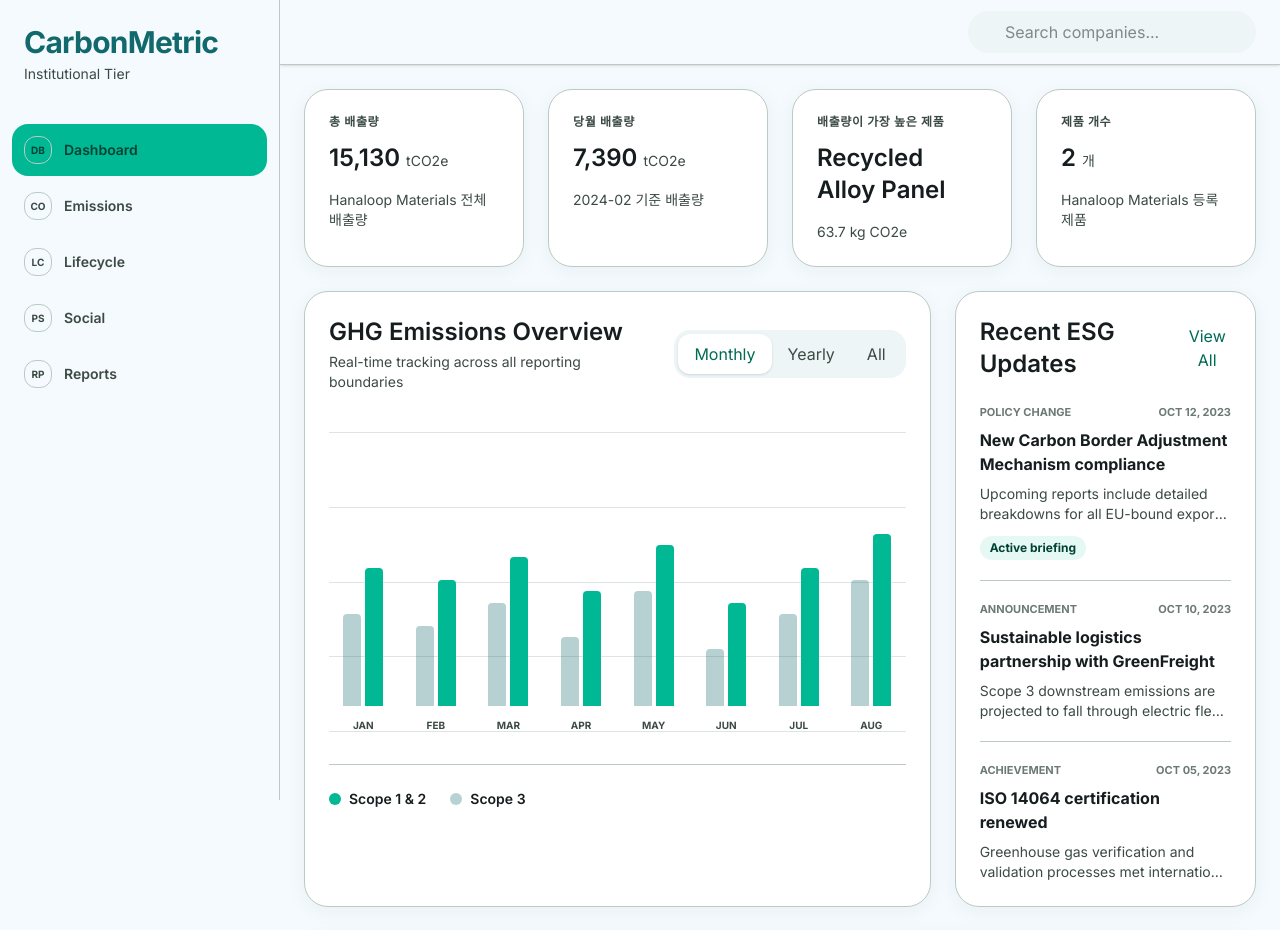
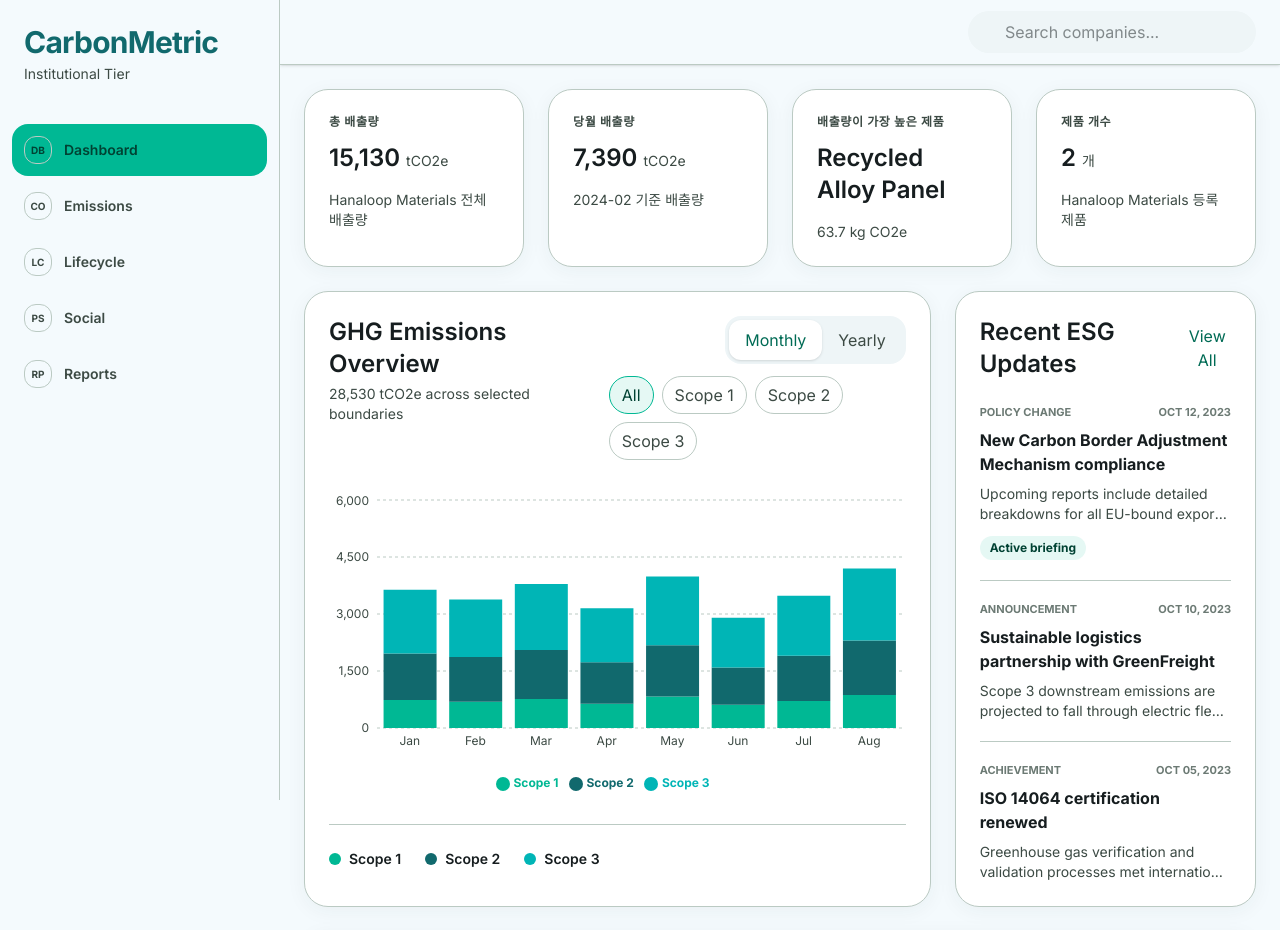
Before and after one commit to xode114kr1/hanaloop-demo, a Next.js app: page / in a window 1280 px wide. Shown: the top 930 px of the page. Built offline with nearby package versions, Linux system fonts and the light colour scheme.

Commit message:
feat: add emissions chart component

```diff
--- a/src/app/_components/EmissionsChart.tsx
+++ b/src/app/_components/EmissionsChart.tsx
@@ -1,75 +1,228 @@
-import { emissions } from "./dashboard-data";
+"use client";
+
+import { useMemo, useState } from "react";
+import {
+  Bar,
+  BarChart,
+  CartesianGrid,
+  Legend,
+  ResponsiveContainer,
+  Tooltip,
+  XAxis,
+  YAxis,
+} from "recharts";
+
+type ChartPeriod = "monthly" | "yearly";
+type ChartScope = "all" | "scope1" | "scope2" | "scope3";
+
+type EmissionsDataPoint = {
+  label: string;
+  scope1: number;
+  scope2: number;
+  scope3: number;
+};
+
+const monthlyEmissions: EmissionsDataPoint[] = [
+  { label: "Jan", scope1: 740, scope2: 1220, scope3: 1680 },
+  { label: "Feb", scope1: 690, scope2: 1180, scope3: 1510 },
+  { label: "Mar", scope1: 760, scope2: 1290, scope3: 1740 },
+  { label: "Apr", scope1: 640, scope2: 1090, scope3: 1420 },
+  { label: "May", scope1: 830, scope2: 1350, scope3: 1810 },
+  { label: "Jun", scope1: 610, scope2: 980, scope3: 1310 },
+  { label: "Jul", scope1: 710, scope2: 1190, scope3: 1580 },
+  { label: "Aug", scope1: 870, scope2: 1430, scope3: 1900 },
+];
+
+const yearlyEmissions: EmissionsDataPoint[] = [
+  { label: "2021", scope1: 10100, scope2: 16500, scope3: 23800 },
+  { label: "2022", scope1: 9600, scope2: 15800, scope3: 22400 },
+  { label: "2023", scope1: 8900, scope2: 14900, scope3: 21100 },
+  { label: "2024", scope1: 7700, scope2: 13700, scope3: 19500 },
+];
+
+const periodOptions: { label: string; value: ChartPeriod }[] = [
+  { label: "Monthly", value: "monthly" },
+  { label: "Yearly", value: "yearly" },
+];
+
+const scopeOptions: { label: string; value: ChartScope }[] = [
+  { label: "All", value: "all" },
+  { label: "Scope 1", value: "scope1" },
+  { label: "Scope 2", value: "scope2" },
+  { label: "Scope 3", value: "scope3" },
+];
+
+const scopeLabels: Record<Exclude<ChartScope, "all">, string> = {
+  scope1: "Scope 1",
+  scope2: "Scope 2",
+  scope3: "Scope 3",
+};
+
+const scopeColors: Record<Exclude<ChartScope, "all">, string> = {
+  scope1: "var(--primary-container)",
+  scope2: "var(--secondary)",
+  scope3: "var(--tertiary-container)",
+};
+
+function getVisibleScopes(scope: ChartScope): Exclude<ChartScope, "all">[] {
+  if (scope === "all") return ["scope1", "scope2", "scope3"];
+
+  return [scope];
+}
 
 export function EmissionsChart() {
+  const [period, setPeriod] = useState<ChartPeriod>("monthly");
+  const [scope, setScope] = useState<ChartScope>("all");
+
+  const chartData = period === "monthly" ? monthlyEmissions : yearlyEmissions;
+  const visibleScopes = useMemo(() => getVisibleScopes(scope), [scope]);
+  const selectedTotal = chartData.reduce(
+    (sum, item) =>
+      sum +
+      visibleScopes.reduce(
+        (scopeSum, visibleScope) => scopeSum + item[visibleScope],
+        0,
+      ),
+    0,
+  );
+
   return (
     <article className="dashboard-card p-(--space-md) xl:col-span-8">
-      <div className="mb-10 flex flex-col justify-between gap-4 lg:flex-row lg:items-center">
+      <div className="mb-8 flex flex-col justify-between gap-4 lg:flex-row lg:items-start">
         <div>
           <h2 className="text-2xl font-semibold text-(--on-surface)">
             GHG Emissions Overview
           </h2>
           <p className="mt-1 text-sm text-(--on-surface-variant)">
-            Real-time tracking across all reporting boundaries
+            {selectedTotal.toLocaleString()} tCO2e across selected boundaries
           </p>
         </div>
+
+        <div className="flex flex-col gap-3 sm:items-end">
           <div className="flex w-fit rounded-lg bg-(--surface-container-low) p-1">
-          {["Monthly", "Yearly", "All"].map((item, index) => (
+            {periodOptions.map((item) => (
               <button
-              className={`rounded-md px-4 py-2 text-xs font-bold ${
-                index === 0
+                aria-pressed={period === item.value}
+                className={`rounded-md px-4 py-2 text-xs font-bold transition ${
+                  period === item.value
                     ? "bg-white text-(--primary) shadow-sm"
                     : "text-(--on-surface-variant) hover:bg-white/60"
                 }`}
-              key={item}
+                key={item.value}
+                onClick={() => setPeriod(item.value)}
+                type="button"
               >
-              {item}
+                {item.label}
+              </button>
+            ))}
+          </div>
+
+          <div className="flex max-w-full flex-wrap gap-2">
+            {scopeOptions.map((item) => (
+              <button
+                aria-pressed={scope === item.value}
+                className={`rounded-full border px-3 py-1.5 text-xs font-bold transition ${
+                  scope === item.value
+                    ? "border-(--primary-container) bg-(--primary-container)/10 text-(--on-primary-container)"
+                    : "border-(--outline-variant) text-(--on-surface-variant) hover:border-(--primary-container)"
+                }`}
+                key={item.value}
+                onClick={() => setScope(item.value)}
+                type="button"
+              >
+                {item.label}
               </button>
             ))}
           </div>
         </div>
+      </div>
 
-      <div className="relative h-75">
-        <div className="absolute inset-0 flex flex-col justify-between">
-          {Array.from({ length: 5 }).map((_, index) => (
-            <div
-              className="border-t border-(--outline-variant) opacity-50"
-              key={index}
+      <div className="h-75">
+        <ResponsiveContainer height="100%" width="100%">
+          <BarChart
+            accessibilityLayer
+            data={chartData}
+            margin={{ bottom: 0, left: -16, right: 4, top: 8 }}
+          >
+            <CartesianGrid
+              stroke="var(--outline-variant)"
+              strokeDasharray="3 3"
+              vertical={false}
+            />
+            <XAxis
+              axisLine={false}
+              dataKey="label"
+              tick={{ fill: "var(--on-surface-variant)", fontSize: 12 }}
+              tickLine={false}
+            />
+            <YAxis
+              axisLine={false}
+              tick={{ fill: "var(--on-surface-variant)", fontSize: 12 }}
+              tickFormatter={(value: number) => value.toLocaleString()}
+              tickLine={false}
+              width={64}
+            />
+            <Tooltip
+              contentStyle={{
+                background: "var(--surface-container-lowest)",
+                border: "1px solid var(--outline-variant)",
+                borderRadius: "var(--radius-base)",
+                boxShadow: "var(--shadow-overlay)",
+              }}
+              cursor={{ fill: "rgb(0 184 148 / 8%)" }}
+              formatter={(value, name) => {
+                const scopeName = name as Exclude<ChartScope, "all">;
+                const emissionsValue = Number(value ?? 0);
+
+                return [
+                  `${emissionsValue.toLocaleString()} tCO2e`,
+                  scopeLabels[scopeName],
+                ];
+              }}
+              labelStyle={{
+                color: "var(--on-surface)",
+                fontWeight: 700,
+              }}
+            />
+            <Legend
+              formatter={(value) =>
+                scopeLabels[value as Exclude<ChartScope, "all">]
+              }
+              iconType="circle"
+              wrapperStyle={{
+                color: "var(--on-surface-variant)",
+                fontSize: 12,
+                fontWeight: 700,
+                paddingTop: 16,
+              }}
+            />
+            {visibleScopes.map((visibleScope) => (
+              <Bar
+                dataKey={visibleScope}
+                fill={scopeColors[visibleScope]}
+                key={visibleScope}
+                name={visibleScope}
+                radius={0}
+                stackId={scope === "all" ? "emissions" : undefined}
               />
             ))}
-        </div>
-        <div className="relative flex h-full items-end justify-between gap-3 px-1 pt-8">
-          {emissions.map((item) => (
-            <div
-              className="flex h-full min-w-7 flex-1 flex-col items-center justify-end gap-1"
-              key={item.month}
-            >
-              <div className="flex h-57.5 w-full max-w-10 items-end justify-center gap-1">
-                <div
-                  className="w-1/2 rounded-t-sm bg-(--secondary) opacity-30 transition hover:opacity-80"
-                  style={{ height: `${item.scope3}%` }}
-                />
-                <div
-                  className="w-1/2 rounded-t-sm bg-(--primary-container) transition hover:brightness-105"
-                  style={{ height: `${item.scope12}%` }}
-                />
-              </div>
-              <span className="text-tiny mt-2 font-bold text-(--on-surface-variant)">
-                {item.month}
-              </span>
-            </div>
-          ))}
-        </div>
+          </BarChart>
+        </ResponsiveContainer>
       </div>
 
       <div className="mt-8 flex flex-wrap gap-6 border-t border-(--outline-variant) pt-6">
-        <div className="flex items-center gap-2 text-sm font-semibold">
-          <span className="h-3 w-3 rounded-full bg-(--primary-container)" />
-          Scope 1 & 2
+        {visibleScopes.map((visibleScope) => (
+          <div
+            className="flex items-center gap-2 text-sm font-semibold"
+            key={visibleScope}
+          >
+            <span
+              className="h-3 w-3 rounded-full"
+              style={{ background: scopeColors[visibleScope] }}
+            />
+            {scopeLabels[visibleScope]}
           </div>
-        <div className="flex items-center gap-2 text-sm font-semibold">
-          <span className="h-3 w-3 rounded-full bg-(--secondary) opacity-30" />
-          Scope 3
-        </div>
+        ))}
       </div>
     </article>
   );
```
Lines whose indentation alone changed are shown as unchanged.
